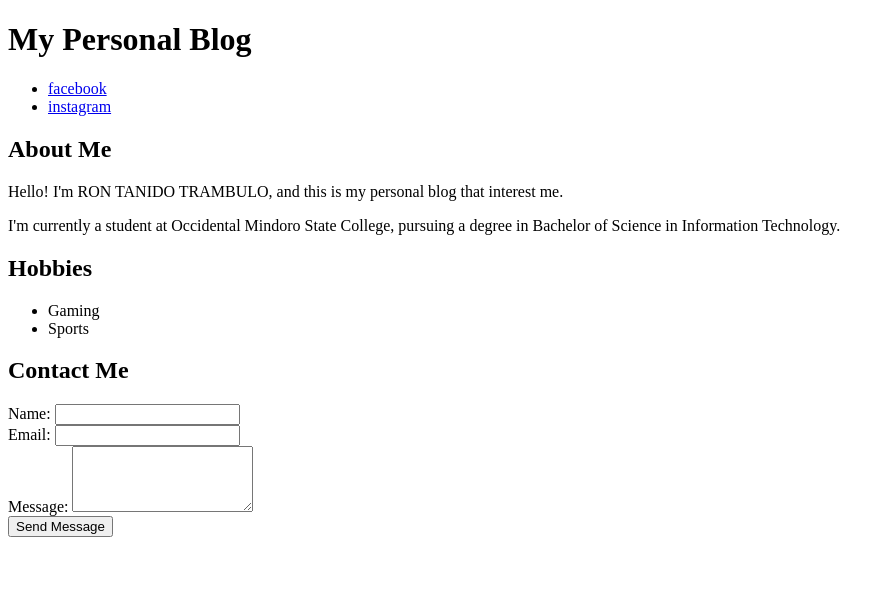
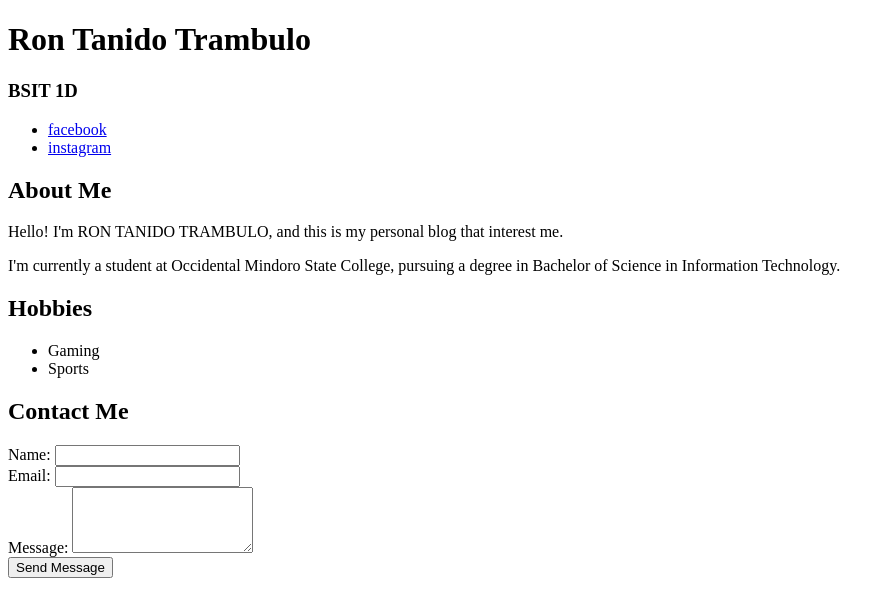
Before and after one commit to RonTrambuloTry/trambulo_web, a plain HTML site: page sample.html in a window 1280 px wide. Shown: the whole page, without its empty margins (0-895 px from the left). Drawn offline with Linux system fonts and the light colour scheme.

Commit message:
new
adwdasd

```diff
--- a/sample.html
+++ b/sample.html
@@ -6,8 +6,9 @@
 <body>
 </body>
     <header>
-        <h1>My Personal Blog</h1>
-        <p></p>
+        <h1>Ron Tanido Trambulo</h1>
+        <h3>BSIT 1D</h3>
+
 
 
         <nav>
```
